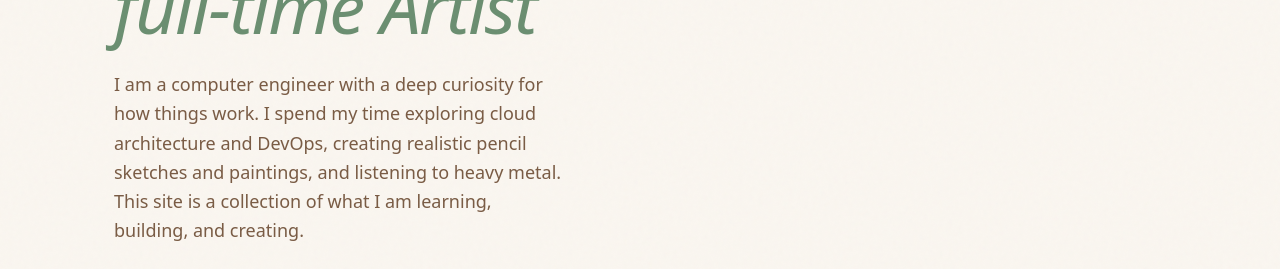
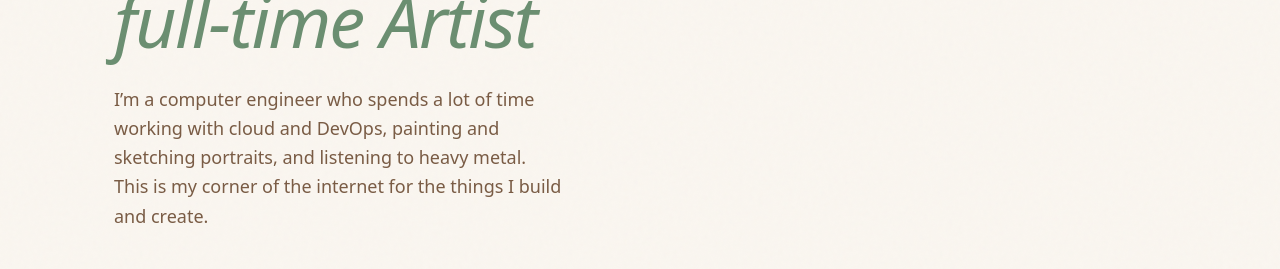
Before and after one commit to AdityaWaradkar/adityawaradkar.dev, a Next.js app in the folder frontend/: page / in a window 1280 px wide. Shown: the part 322-591 px from the top of the page. Built offline with nearby package versions, Linux system fonts and the light colour scheme; no server answers.

Commit message:
rewrite hero section para

```diff
--- a/frontend/components/Hero.tsx
+++ b/frontend/components/Hero.tsx
@@ -12,7 +12,7 @@ export default function Hero() {
             <span className="text-accent italic">full-time Artist</span>
           </h1>
           <p className="text-lg text-brown-mid max-w-md mb-10 leading-relaxed">
-            I am a computer engineer with a deep curiosity for how things work. I spend my time exploring cloud architecture and DevOps, creating realistic pencil sketches and paintings, and listening to heavy metal. This site is a collection of what I am learning, building, and creating.
+            I’m a computer engineer who spends a lot of time working with cloud and DevOps, painting and sketching portraits, and listening to heavy metal. This is my corner of the internet for the things I build and create.
           </p>
 
           <div className="flex flex-wrap gap-4">
```
